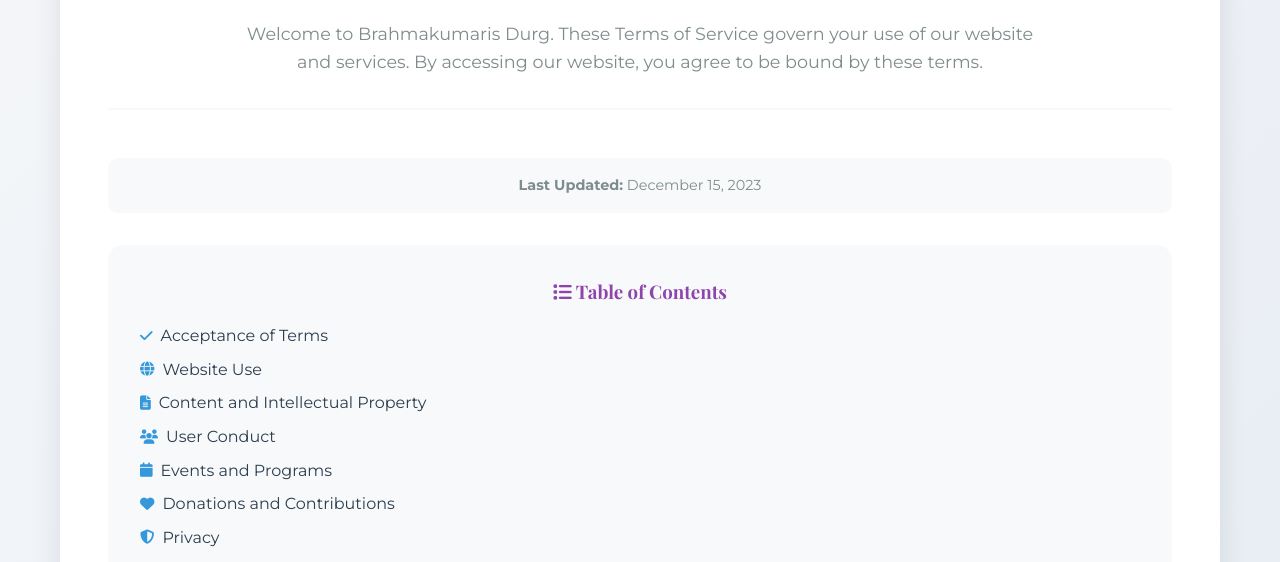
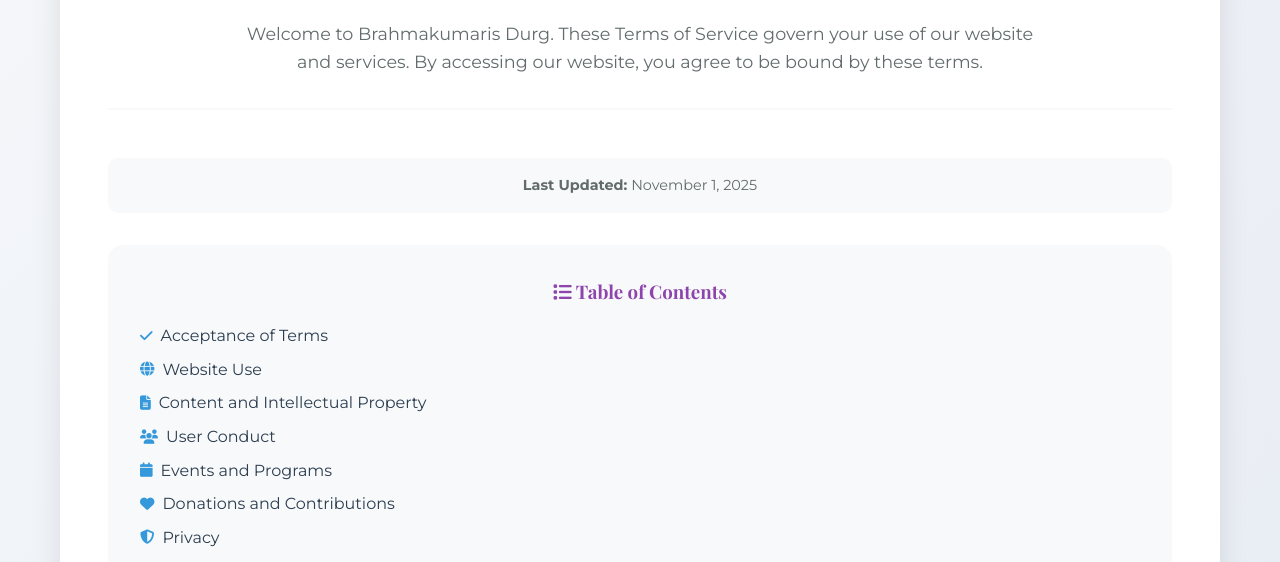
Before and after one commit to BKDURG/brahmakumarisdurg, a plain HTML site: page terms-of-service.html in a window 1280 px wide. Shown: the part 236-798 px from the top of the page. Drawn offline with nearby package versions, Linux system fonts and the light colour scheme.

Commit message:
Update text color and last updated date

```diff
--- a/terms-of-service.html
+++ b/terms-of-service.html
@@ -12,7 +12,7 @@
             --secondary-color: #3498db;
             --accent-color: #e74c3c;
             --text-dark: #2c3e50;
-            --text-light: #7f8c8d;
+            --text-light: #636c6d;
             --bg-light: #f8f9fa;
             --bg-white: #ffffff;
             --shadow: 0 5px 15px rgba(0, 0, 0, 0.1);
@@ -438,7 +438,7 @@
                 </div>
 
                 <div class="last-updated">
-                    <strong>Last Updated:</strong> December 15, 2023
+                    <strong>Last Updated:</strong> November 1, 2025
                 </div>
 
                 <!-- Table of Contents -->
```
